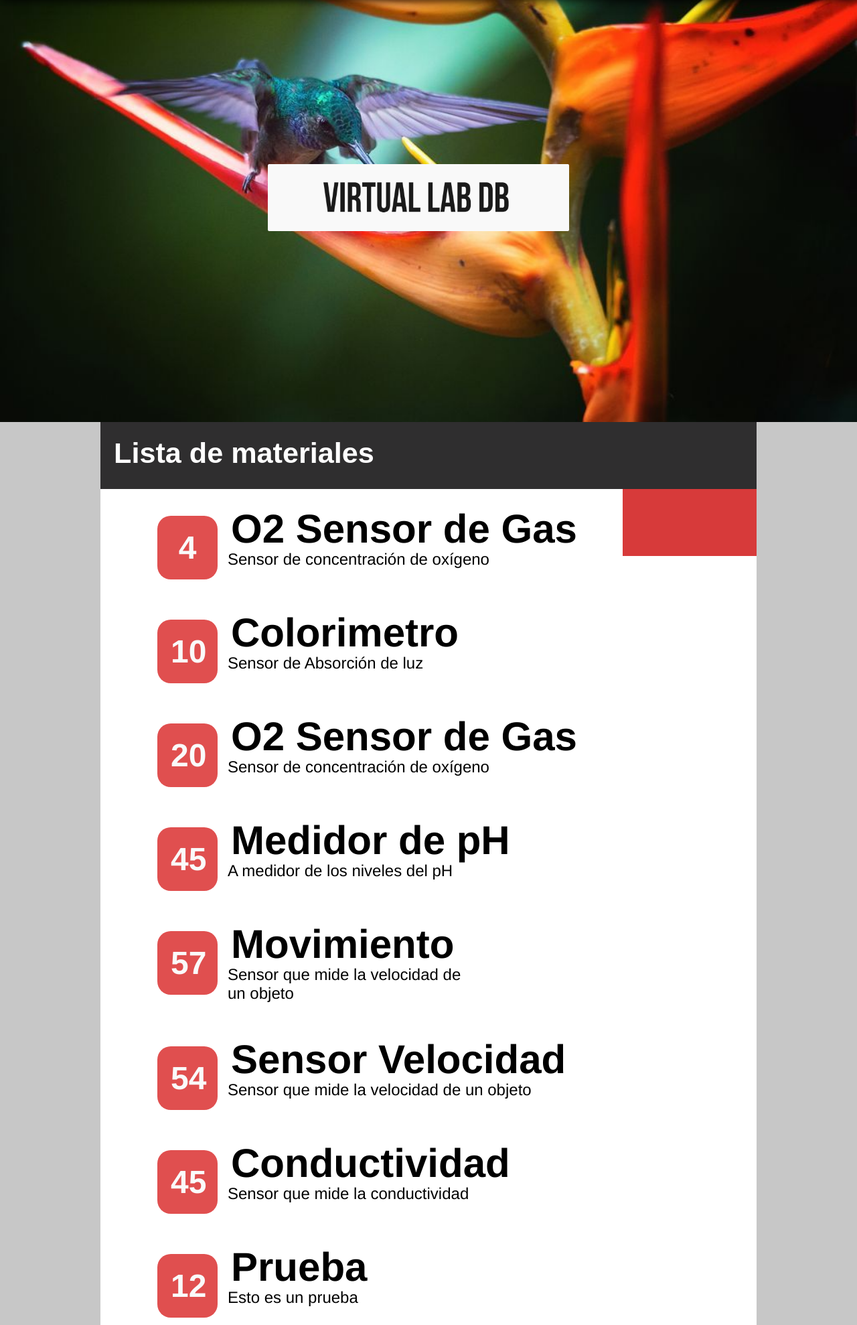
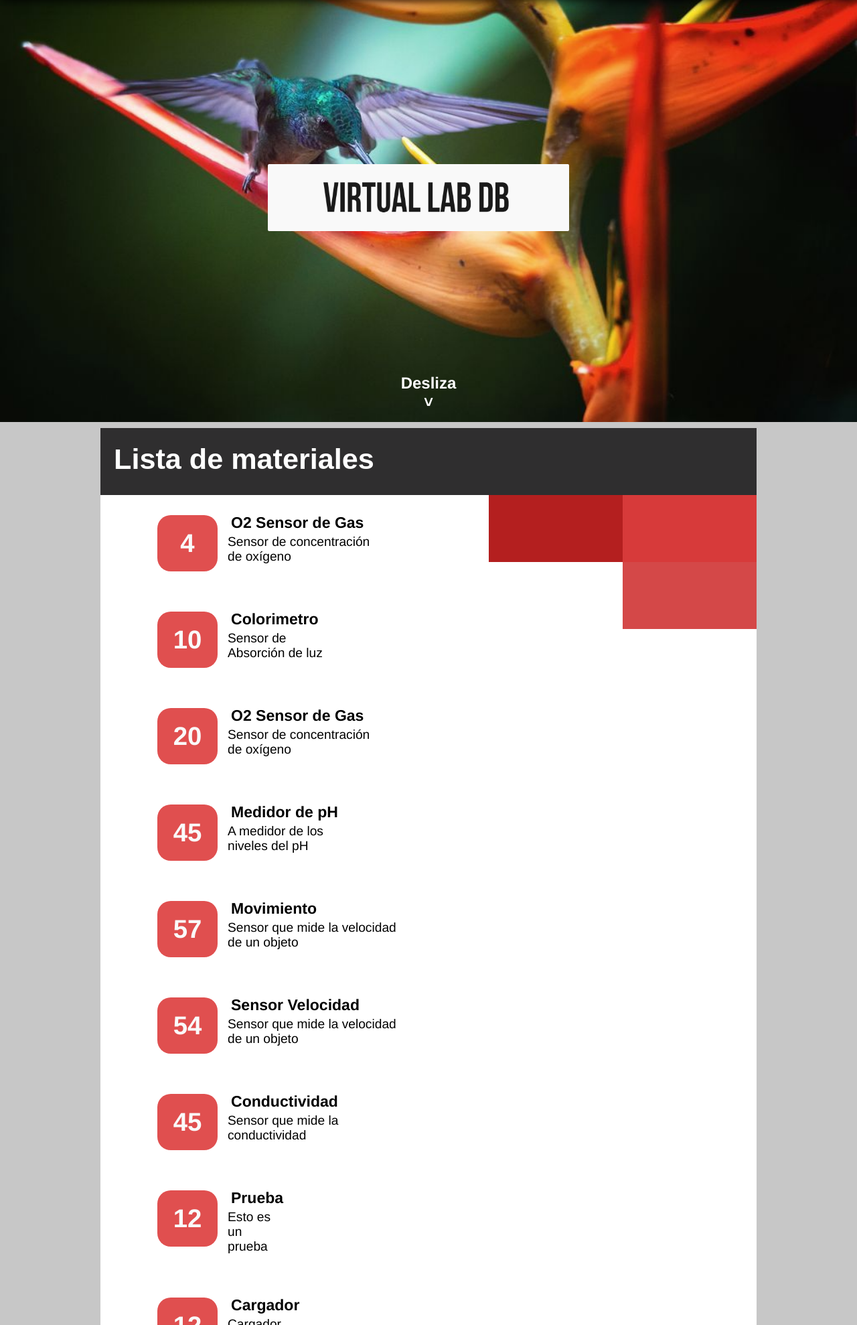
Before and after one commit to ColegioNuevaYork/VirtualLabDB, a Django app: page / in a window 1280 px wide. Shown: the part 70-2048 px from the top of the page at 67% size. Run offline with Django 3.2, Linux system fonts and the light colour scheme; data comes from the database, SQL or seed files in the repository; both versions use the stored data as it was after the commit.

Commit message:
Updates in Main Design

```diff
--- a/VirLabDB/Elements/static/css/mainTestStyle.css
+++ b/VirLabDB/Elements/static/css/mainTestStyle.css
@@ -60,7 +60,7 @@
 }
 
 h2#name{
-  font-size: 2.5em;
+  font-size:1.2em;
   display: inline-block;
   margin-top: -20px;
   margin-bottom: -70px;
@@ -82,7 +82,7 @@
 }
 
 ul#dinList{
-  margin-top: -120px;
+  margin-top: -230px;
 }
 
 section#search{
@@ -94,8 +94,49 @@
   z-index: 1;
   float: right;
   position: static;;
+}
+
+section#category{
+  height: 100px;
+  width: 200px;
+  background-color: rgb(180, 31, 31);
+  display: inline-block;
+  margin-left:100px;
+  margin-right: 200px;
+  margin-top: -100px;
+  z-index: 1;
+  float: right;
+  position: static;;
+}
 
 
+section#request {
+  height: 100px;
+  width: 200px;
+  background-color: rgb(212, 72, 72);
+  display: inline-block;
+  margin-left:849px;
+  z-index: 1;
+  float: right;
+  position: static;;
+}
+
+section#scrollText{
+  width: auto;
+  height: auto;
+  color: white;
+  font-weight: 10;
+  font-family: Helvetica;
+  background-color: transparent;
+  text-align: center;
+  z-index: 3;
+  margin-top: -72px;
+  padding-bottom: 25px;
+  position: static;
+}
+
+h2#scrollSign{
+  -webkit-transform: rotate(270deg);
 }
 
 p#description{
@@ -140,7 +181,8 @@
   margin: 10px;
   padding: 2px;
   font-family: Montserrat;
-  font-size: 1.5em;
+  font-size: 1.2em;
+  margin-right: 200px;
 }
 
 img#title{
@@ -149,7 +191,7 @@
   float: left;
   margin-right: 30px;
   margin-top: 300px;
-  -webkit-transition: width .5s, height .5s, margin-right .5s, margin-top .5s;
+  -webkit-transition: width .4s, height .4s, margin-right .4s, margin-top .4s;
 }
 
 nav{
@@ -210,6 +252,8 @@
   background-position: center;
   background-repeat: no-repeat;
   background-size: cover;
+  -webkit-filter: grayscale(10%); /* Safari 6.0 - 9.0 */
+
 }
 
 section#bodyList{
--- a/VirLabDB/Elements/static/css/productDetail.css
+++ b/VirLabDB/Elements/static/css/productDetail.css
@@ -5,3 +5,9 @@
 img{
   width: 250px;
 }
+
+section#mainContainer{
+  width: 100%;
+  background-color: green;
+  padding: 50px;
+}
--- a/VirLabDB/Elements/static/js/mainTestScriptss.js
+++ b/VirLabDB/Elements/static/js/mainTestScriptss.js
@@ -27,6 +27,9 @@
           "width": "400px",
           "height": "75px",
         });
+        $("#scrollText").css({
+          "color": "transparent";
+        });
         flag = true;
       }
     }else{
@@ -36,6 +39,9 @@
           "width": "450px",
           "height": "100px",
         });
+        $(""#scrollText").css({
+          "color": "white";
+        });
 
         flag = false;
       }
--- a/VirLabDB/Elements/templates/mainTest.html
+++ b/VirLabDB/Elements/templates/mainTest.html
@@ -3,11 +3,15 @@
 <head>
   {% load staticfiles %}
   <meta charset="utf-8">
-  <title>Home Page - </title>
+  <title>Virtual Laboratry Data Base App</title>
+
   <link rel="stylesheet" href="{% static 'css/mainTestStyle.css' %}">
   <link href='//fonts.googleapis.com/css?family=Montserrat' rel='stylesheet'>
+  <link rel="shortcut icon" href="http://colegionuevayork.edu.co/wp-content/uploads/2016/04/favicon-colegio-nueva-york.png" />
+
   <script src="https://ajax.googleapis.com/ajax/libs/jquery/1.12.4/jquery.min.js"></script>
   <script src="{% static 'js/mainTestScriptss.js'%}" ></script>
+
 </head>
 <body>
   <header id ="menu">
@@ -30,13 +34,19 @@
     </nav>
     <!-- <a id = "agregarElementos" href="{% url 'new_product'%}">Agregar Elementos</a> -->
   </header>
-<section id = "mainPhoto"></section>
+  <section id = "mainPhoto"> </section>
+  <section id ="scrollText">
+    <h2>Desliza</h2>
+    <h2 id ="scrollSign"><</h2>
+  </section>
   <section id = "mainContainer">
     <section id = "firstContainer">
       <h2 id="texto">Lista de materiales</h2>
     </section>
     <section id = "bodyList">
       <section id = "search"></section>
+      <section id = "category"></section>
+      <section id = "request"></section>
       <ul id ="dinList">
         {% for pr in products%}
         <li class="list">
--- a/VirLabDB/Elements/templates/productDetail.html
+++ b/VirLabDB/Elements/templates/productDetail.html
@@ -8,6 +8,7 @@
   <script src="{% static 'js/productDetail.js' %}" charset="utf-8"></script>
 </head>
 <body>
+  <section id = "mainContainer">
     <h1> {{product.name}} </h1>
     <h2> {{product.description}}</h2>
     <p>
@@ -16,6 +17,7 @@
     </p>
     <img src="{{ product.image.url}}" alt="">
     <button type="button" name="Back"> <a href="/">Volver</a> </button>
-    <button type="button" name="Reservar" id="res" > <a href="/">Reservar</a> </button>
+    <button type="button" name="Reservar" id="res" onclick="reservar" > <a href="/">Reservar</a> </button>
+  </section>
 </body>
 </html>
```
Also changed, not shown: VirLabDB/Elements/static/js/productDetail.js (+4 -7 lines), VirLabDB/Elements/static/images/Tapiz.jpg (added), VirLabDB/db.sqlite3, VirLabDB/media/Chamaleon.jpg (added), VirLabDB/media/Icon.png (added). Lines whose indentation alone changed are shown as unchanged.
